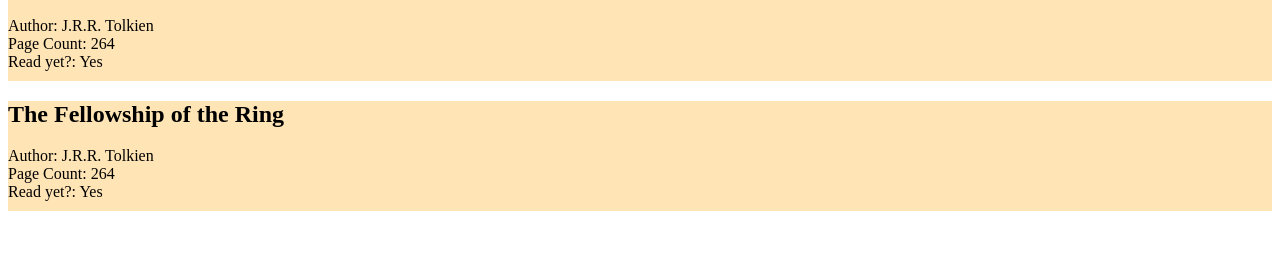
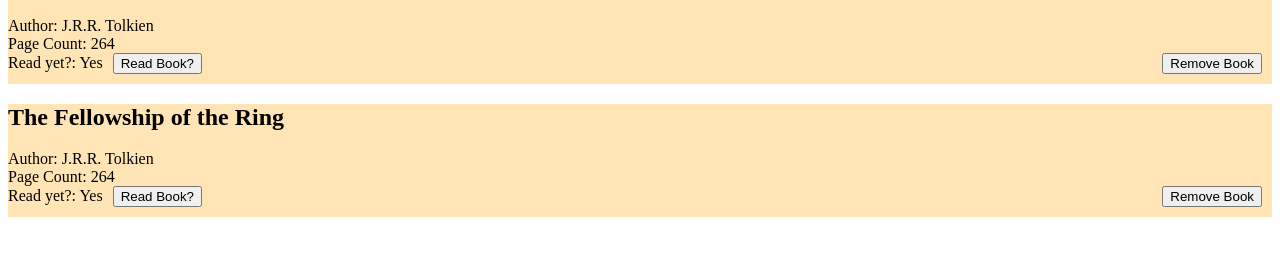
Before and after one commit to HarryCoburn/odin-library, a plain HTML site: page index.html in a window 1280 px wide. Shown: the part 211-466 px from the top of the page. Drawn offline with Linux system fonts and the light colour scheme.

Commit message:
Add Buttons

```diff
--- a/library.css
+++ b/library.css
@@ -20,3 +20,7 @@
     margin-left: 10px;
     margin-right: 10px;
 }
+
+#removeBook {
+    float: right;
+}
--- a/library.js
+++ b/library.js
@@ -5,9 +5,6 @@
     this.author = author
     this.pageCount = pageCount
     this.readYet = readYet
-    this.info = function () {
-        return `${title} by ${author}, ${pageCount} pages, ${readYet ? "already read" : "not read yet"}`
-    }
 }
 
 // Core library data object
@@ -42,7 +39,7 @@
         <h2>${book.title}</h2>
         Author: ${book.author}<br>
         Page Count: ${book.pageCount}<br>
-        Read yet?: ${book.readYet}`
+        Read yet?: ${book.readYet}<button>Read Book?</button><button id="removeBook">Remove Book</button>`
         newBook.appendChild(bookDetails)
         bookList.appendChild(newBook);
     });
```
